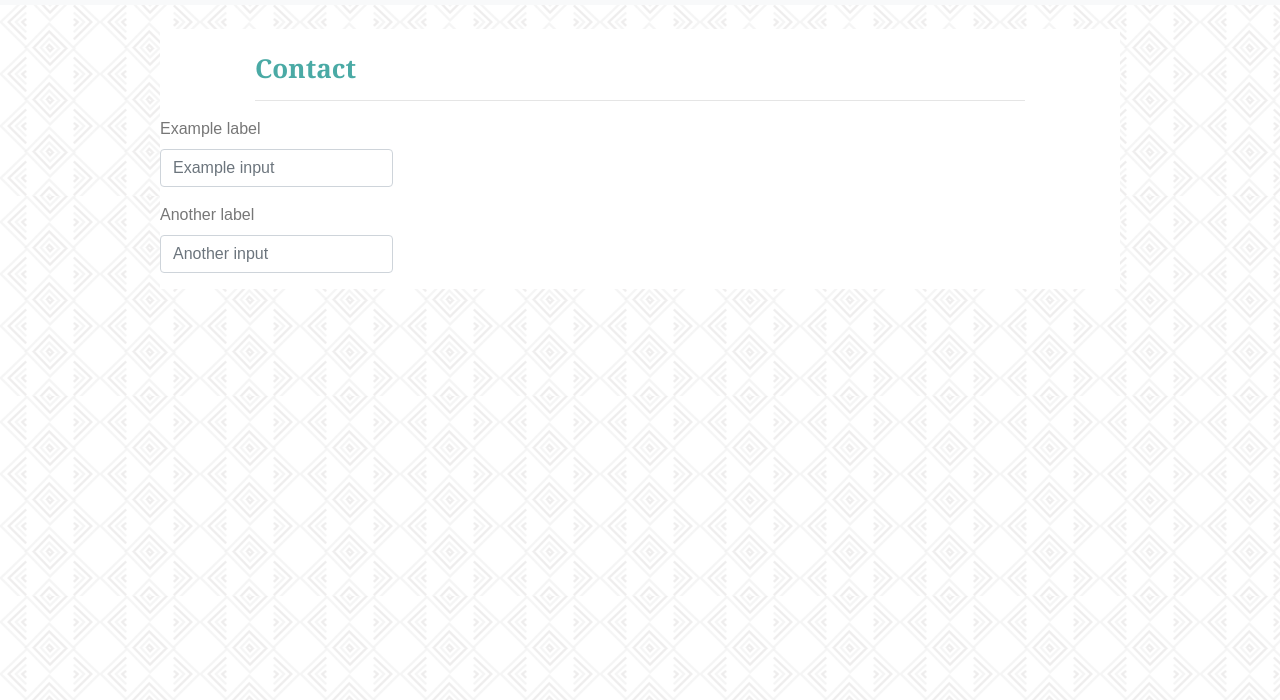
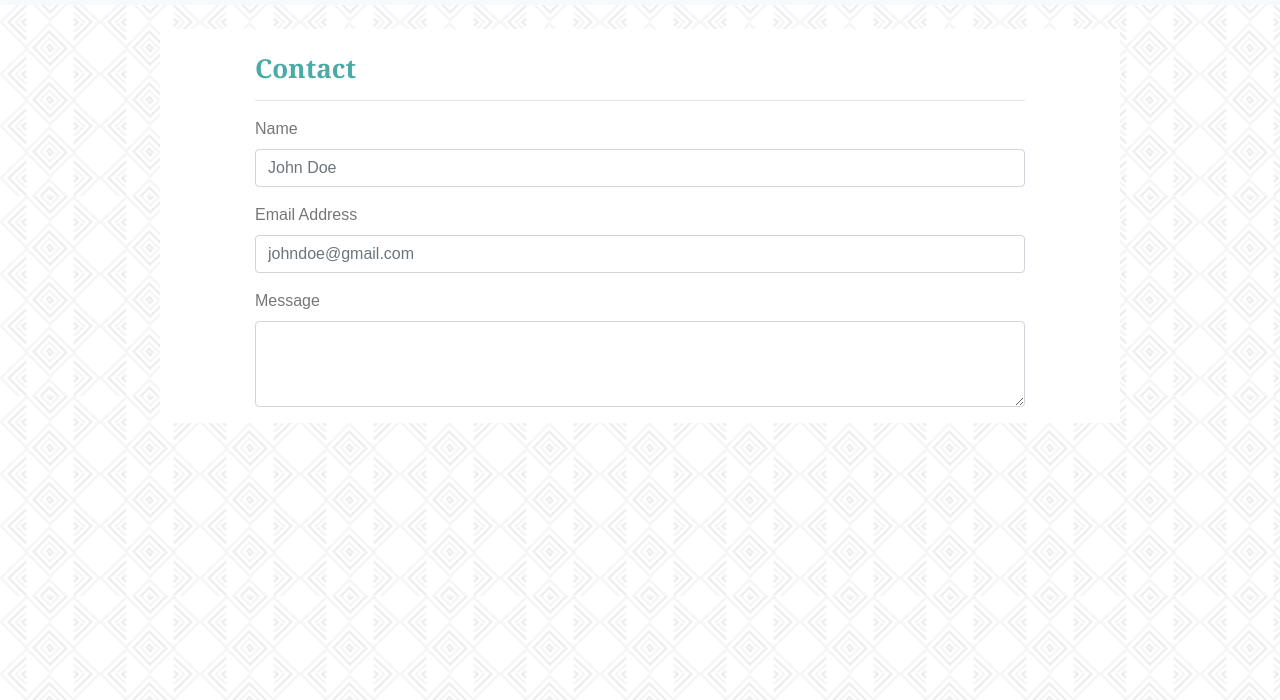
Before and after one commit to trevorjburni/Bootstrap-Portfolio, a plain HTML site: page contact.html in a window 1280 px wide. Shown: the part 100-800 px from the top of the page. Drawn offline with nearby package versions, Linux system fonts and the light colour scheme.

Commit message:
Contact page form completed.

```diff
--- a/contact.html
+++ b/contact.html
@@ -46,16 +46,23 @@
             </div>
         </div>
         <div class="row">
-            <form>
+            <div class="col-lg-1"></div>
+            <form class="col-lg-10">
                 <div class="form-group">
-                    <label for="formGroupExampleInput">Example label</label>
-                    <input type="text" class="form-control" id="formGroupExampleInput" placeholder="Example input">
+                    <label for="formGroupExampleInput">Name</label>
+                    <input type="text" class="form-control" id="formGroupExampleInput" placeholder="John Doe">
                 </div>
                 <div class="form-group">
-                    <label for="formGroupExampleInput2">Another label</label>
-                    <input type="text" class="form-control" id="formGroupExampleInput2" placeholder="Another input">
+                    <label for="formGroupExampleInput2">Email Address</label>
+                    <input type="email" class="form-control" id="formGroupExampleInput2"
+                        placeholder="johndoe@gmail.com">
+                </div>
+                <div class="form-group">
+                    <label for="exampleFormControlTextarea1">Message</label>
+                    <textarea class="form-control" id="exampleFormControlTextarea1" rows="3"></textarea>
                 </div>
             </form>
+            <div class="col-lg-1"></div>
         </div>
     </div>
 </body>
```
